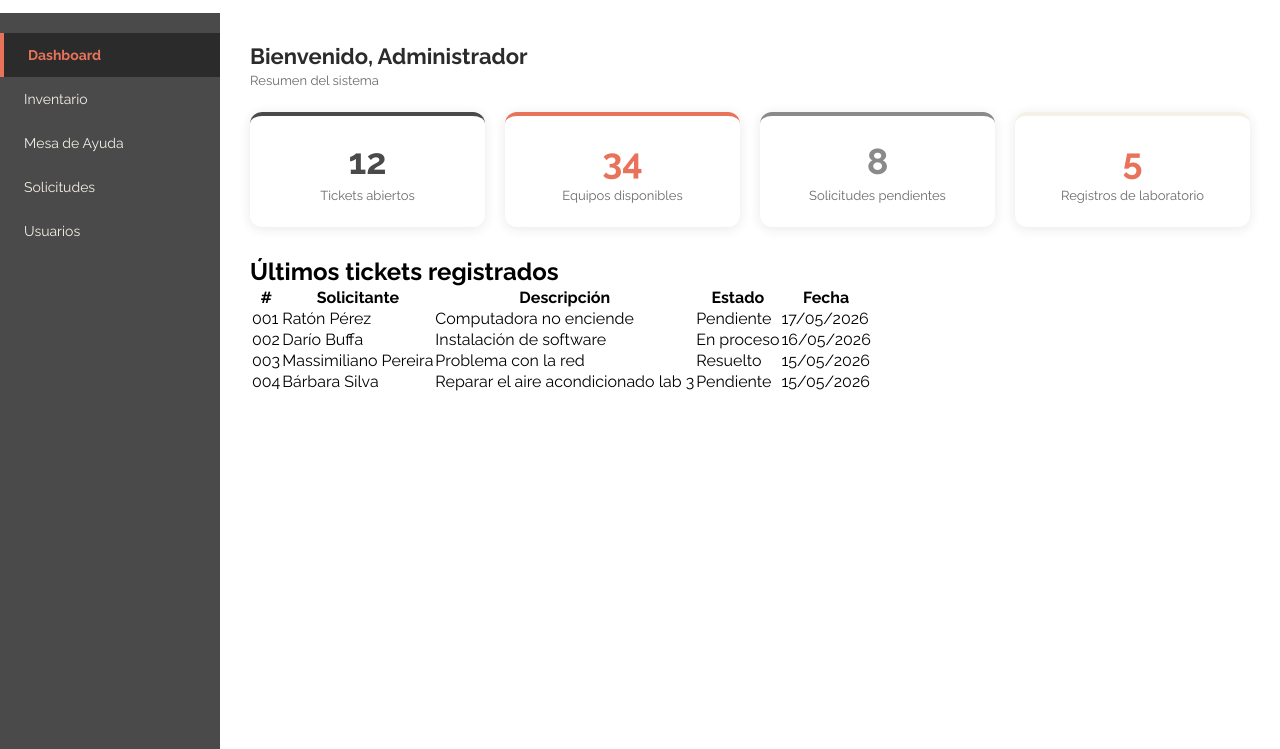
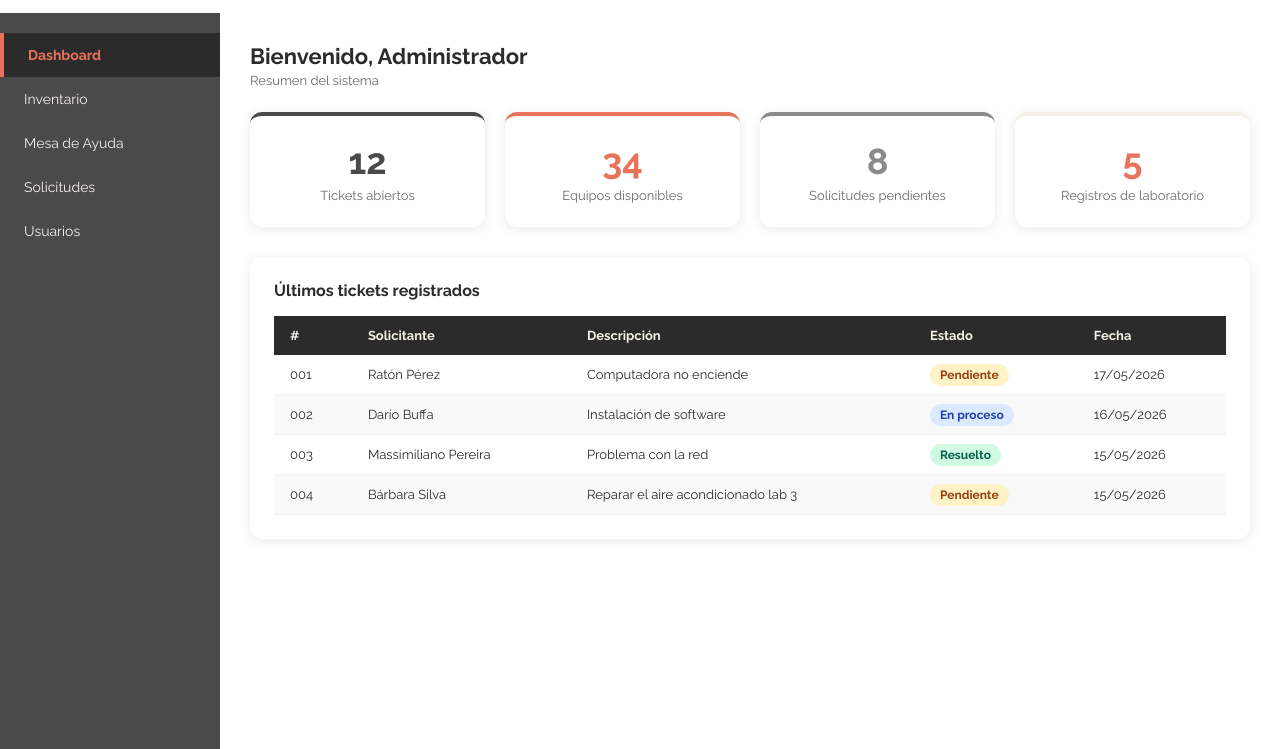
Before and after one commit to FilumSoftware/sgrsi, a PHP site: page /paginas/dashboard/dashboard.html in a window 1280 px wide. Shown: the part 51-800 px from the top of the page. Run offline with PHP 8.4, Linux system fonts and the light colour scheme.

Commit message:
agrego estilo a la tabla de tickets

```diff
--- a/FrontEnd/paginas/dashboard/dashboard.css
+++ b/FrontEnd/paginas/dashboard/dashboard.css
@@ -185,3 +185,68 @@
 
 .tarjeta-rosa { border-top-color: var(--color-rosa); }
 .tarjeta-rosa .tarjeta-numero { color: var(--color-acento); }
+
+
+.tabla-contenedor {
+  background-color: #ffffff;
+  border-radius: 12px;
+  padding: 24px;
+  box-shadow: 0 2px 12px rgba(43, 43, 43, 0.1);
+}
+
+.tabla-titulo {
+  font-size: 16px;
+  color: var(--color-primario);
+  margin-bottom: 16px;
+}
+
+.tabla {
+  width: 100%;
+  border-collapse: collapse;
+}
+
+.tabla th {
+  background-color: var(--color-primario);
+  color: var(--color-rosa);
+  padding: 12px 16px;
+  text-align: left;
+  font-size: 13px;
+}
+
+.tabla td {
+  padding: 12px 16px;
+  font-size: 13px;
+  color: var(--color-texto);
+  border-bottom: 1px solid var(--color-fondo);
+}
+
+.tabla tbody tr:nth-child(even) {
+  background-color: #f9f9f9;
+}
+
+.tabla tbody tr:hover {
+  background-color: var(--color-rosa);
+}
+
+
+.estado {
+  padding: 4px 10px;
+  border-radius: 20px;
+  font-size: 12px;
+  font-weight: bold;
+}
+
+.estado.pendiente {
+  background-color: #fef3c7;
+  color: #92400e;
+}
+
+.estado.proceso {
+  background-color: #dbeafe;
+  color: #1e40af;
+}
+
+.estado.resuelto {
+  background-color: #d1fae5;
+  color: #065f46;
+}
```
